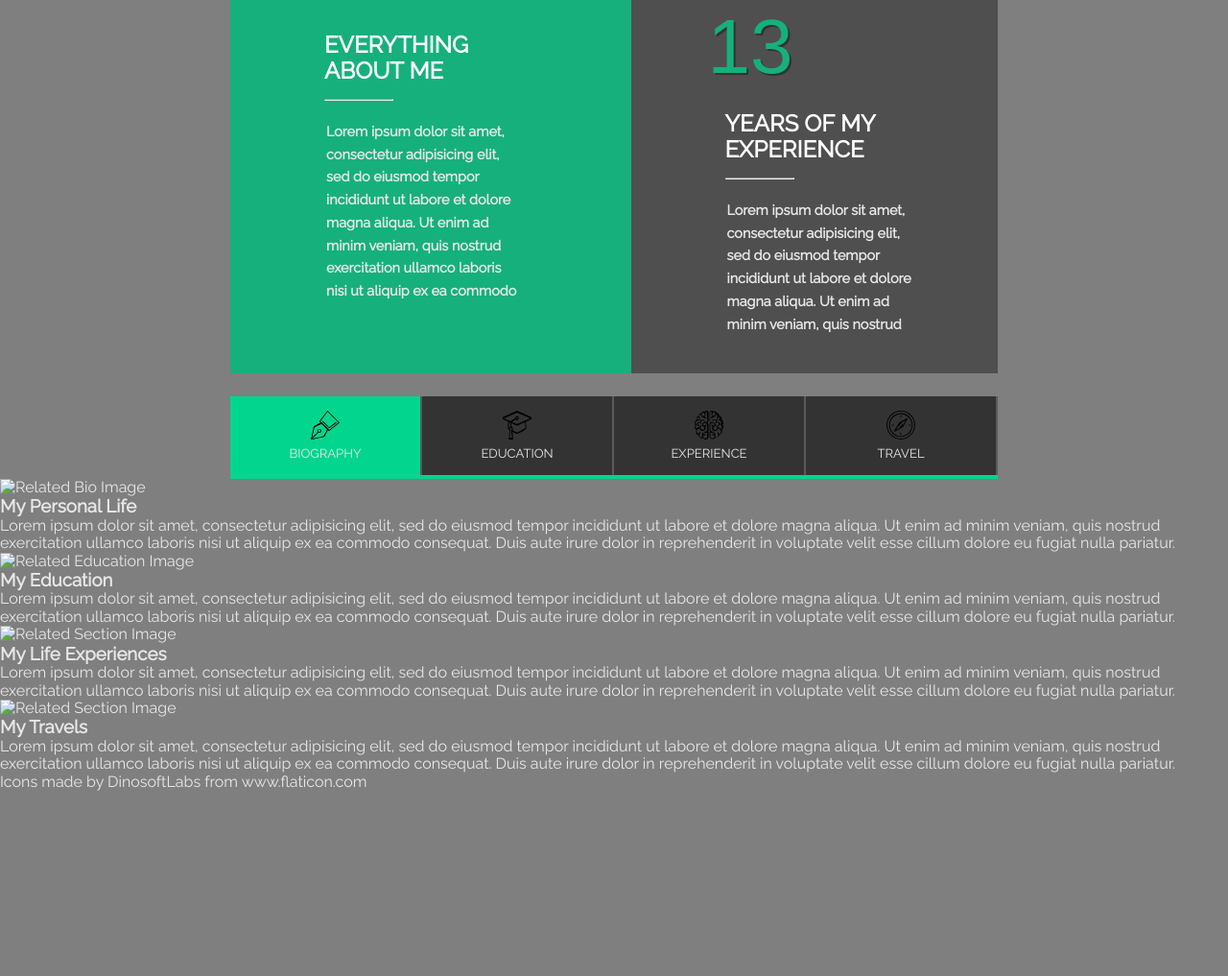
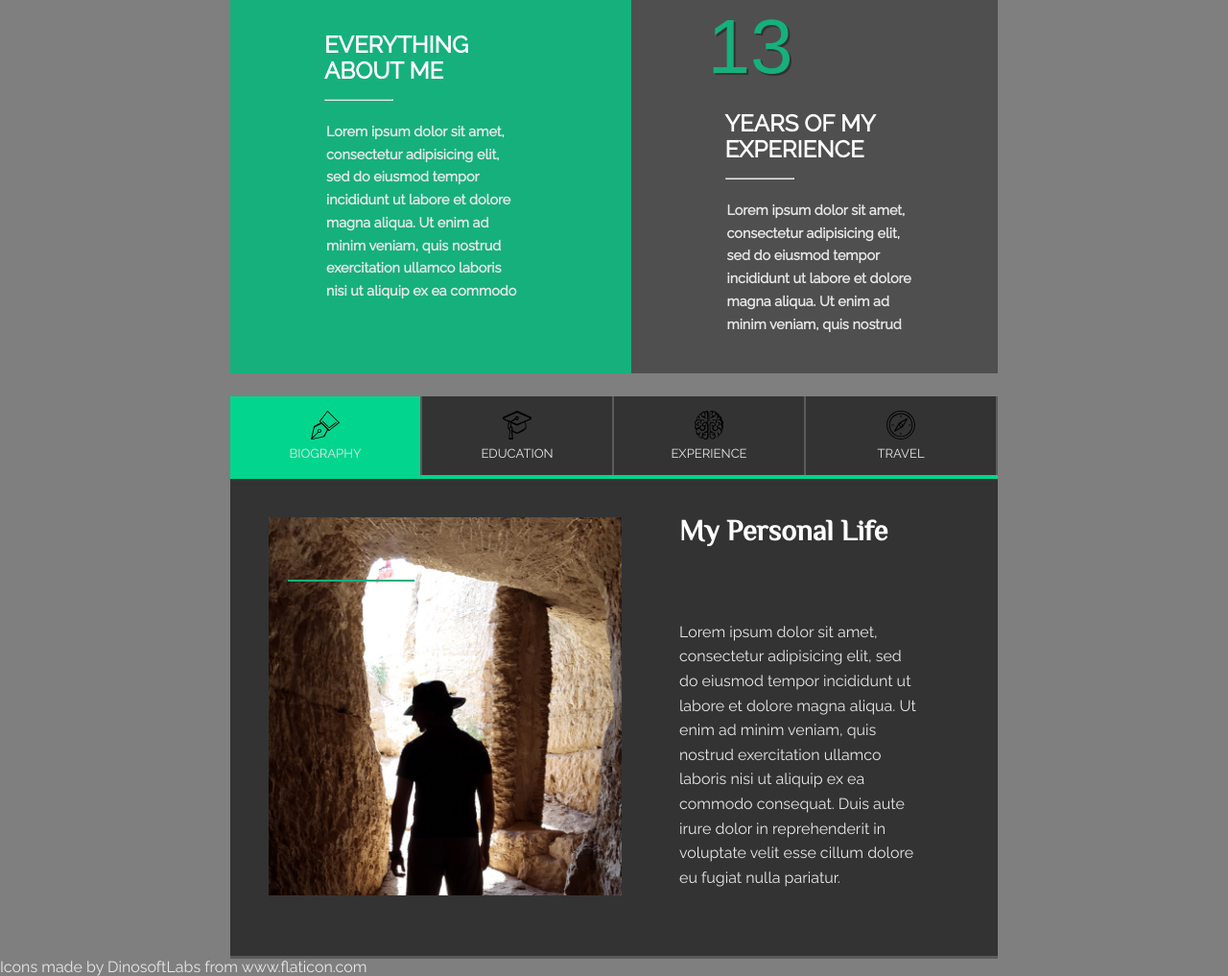
Before and after one commit to HamedPour/Basics-done-wrong, a website: page app/index.html in a window 1280 px wide. Shown: the part 573-1590 px from the top of the page at 96% size. Before the commit the page ends 1397 px from the top, so only its background shows below. Drawn offline with Linux system fonts and the light colour scheme; files that its build step writes are made by us from their sources.

Commit message:
Completed my-section

```diff
--- a/app/assets/styles/base/_mixins.css
+++ b/app/assets/styles/base/_mixins.css
@@ -1,5 +1,5 @@
 @define-mixin atSmall {
-  @media (min-width: 530px){
+  @media (min-width: 355px){
     @mixin-content;
   }
 }
--- a/app/assets/styles/master.css
+++ b/app/assets/styles/master.css
@@ -23,3 +23,4 @@ Make sure you NPM postcss IMPORT before or else it wont work*/
 @import "modules/_topics";
 @import "modules/_sprite";
 @import "modules/_icon";
+@import "modules/_my";
--- /dev/null
+++ b/app/assets/styles/modules/_my.css
@@ -0,0 +1,79 @@
+.my {
+  background-color: rgba($darkGray, 0.8);
+  height: 550px;;
+  border-bottom: 3px solid $mistyGray;
+
+  @mixin atMedium{
+    height: 500px;
+  }
+
+  &__image {
+
+    display: none;
+
+    @mixin atMedium {
+
+      display: block;
+      position: relative;
+      margin-left: 40px;
+      width: 46%;
+      margin-top: 40px;
+      height: auto;
+      float: left;
+    }
+  }
+
+  &__headline {
+    font-family: 'El Messiri', sans-serif;
+    font-size: 1.9rem;
+    position: relative;
+
+    @mixin atSmall {
+    padding-top: 40px;
+    text-align: center;
+
+  }
+
+    @mixin atMedium {
+      text-align: left;
+      /*top: 40px;*/
+      left: 60px;
+    }
+  }
+
+  &__para {
+    max-width: 250px;
+    line-height: 1.4rem;
+    text-align: center;
+    margin-left: auto;
+    margin-right: auto;
+    padding-top: 40px;
+
+    @mixin atMedium {
+      text-align: left;
+      position: relative;
+      line-height: 1.6rem;
+      float: left;
+      left: 60px;
+    }
+  }
+
+  hr{
+    display: none;
+
+    @mixin atMedium{
+      display: block;
+      margin-top: 30px;
+    }
+
+    @mixin atMedium{
+      width: 130px;
+      border: 1px solid $mainGreen;
+    }
+  }
+
+  &--is-hidden{
+    display: none;
+  }
+
+}
--- a/app/index.html
+++ b/app/index.html
@@ -1,5 +1,6 @@
 <!DOCTYPE html>
 <html>
+
 <head>
   <meta name="viewport" content="width=device-width, initial-scale=1" />
   <link href="https://fonts.googleapis.com/css?family=El+Messiri|Raleway" rel="stylesheet">
@@ -12,6 +13,7 @@
   <link rel="stylesheet" href="./build/styles/master.css" />
 
 </head>
+
 <body>
 
   <header class="site-header">
@@ -32,8 +34,7 @@
   <!--  ===============================================================PROLOGUE-->
   <div class="wrapper">
     <div class="prologue">
-        <img class="prologue__image" src="./assets/images/mainPortrait.jpg"
-          alt="Personable Face or Portrait ">
+      <img class="prologue__image" src="./assets/images/mainPortrait.jpg" alt="Personable Face or Portrait ">
       <div class="prologue__text-content">
         <h5 class="prologue__greeting">Hello, I am</h5>
         <h2 class="prologue__title">Hamed Pour</h2>
@@ -49,10 +50,7 @@
           <div>
             <h3 class="headline headline--extra-margin-top ">EVERYTHING ABOUT ME <hr></h3>
 
-              <p>Lorem ipsum dolor sit amet, consectetur adipisicing elit, sed do
-                eiusmod tempor incididunt ut labore et dolore magna aliqua. Ut enim ad
-                minim veniam, quis nostrud exercitation ullamco laboris nisi ut aliquip
-                ex ea commodo
+            <p>Lorem ipsum dolor sit amet, consectetur adipisicing elit, sed do eiusmod tempor incididunt ut labore et dolore magna aliqua. Ut enim ad minim veniam, quis nostrud exercitation ullamco laboris nisi ut aliquip ex ea commodo
             </p>
           </div>
         </div>
@@ -60,9 +58,7 @@
           <div>
             <h2 class="headline headline__numbers">13</h2>
             <h3 class="headline">YEARS OF MY EXPERIENCE <hr></h3>
-              <p>Lorem ipsum dolor sit amet, consectetur adipisicing elit, sed do eiusmod
-                 tempor incididunt ut labore et dolore magna aliqua. Ut enim ad minim
-                 veniam, quis nostrud
+            <p>Lorem ipsum dolor sit amet, consectetur adipisicing elit, sed do eiusmod tempor incididunt ut labore et dolore magna aliqua. Ut enim ad minim veniam, quis nostrud
             </p>
           </div>
         </div>
@@ -102,48 +98,47 @@
 
         </div>
       </div>
-      </div >
+    </div>
   </div>
   <!--  =================================================================MY-BIO-->
-    <div class="my-bio">
-      <img src="" alt="Related Bio Image">
-      <h3> My Personal Life</h3>
-      <p>Lorem ipsum dolor sit amet, consectetur adipisicing elit, sed do eiusmod
-        tempor incididunt ut labore et dolore magna aliqua. Ut enim ad minim veniam,
-         quis nostrud exercitation ullamco laboris nisi ut aliquip ex ea commodo
-          consequat. Duis aute irure dolor in reprehenderit in voluptate velit esse
-          cillum dolore eu fugiat nulla pariatur.</p>
+  <div class="wrapper">
+    <div id="my-bio"class="my">
+      <div class="row ">
+        <img class="my__image" src="assets/images/bioAdventure.jpg" alt="Related Bio Image">
+        <h3 class="headline my__headline"> My Personal Life <hr></h3>
+        <p class="my__para">Lorem ipsum dolor sit amet, consectetur adipisicing elit, sed do eiusmod tempor incididunt ut labore et dolore magna aliqua. Ut enim ad minim veniam, quis nostrud exercitation ullamco laboris nisi ut aliquip ex ea commodo consequat. Duis aute
+          irure dolor in reprehenderit in voluptate velit esse cillum dolore eu fugiat nulla pariatur.</p>
+      </div>
     </div>
     <!--  =================================================================MY-EDU-->
-    <div class="my-edu">
-      <img src="" alt="Related Education Image">
-      <h3> My Education</h3>
-      <p>Lorem ipsum dolor sit amet, consectetur adipisicing elit, sed do eiusmod
-        tempor incididunt ut labore et dolore magna aliqua. Ut enim ad minim veniam,
-         quis nostrud exercitation ullamco laboris nisi ut aliquip ex ea commodo
-          consequat. Duis aute irure dolor in reprehenderit in voluptate velit esse
-          cillum dolore eu fugiat nulla pariatur.</p>
+    <div id="my-edu"class="my my--is-hidden">
+      <div class="row">
+        <img class="my__image" src="assets/images/bioAdventure.jpg" alt="Related Education Image">
+        <h3 class="headline my__headline"> My Education <hr></h3>
+        <p class="my__para">Lorem ipsum dolor sit amet, consectetur adipisicing elit, sed do eiusmod tempor incididunt ut labore et dolore magna aliqua. Ut enim ad minim veniam, quis nostrud exercitation ullamco laboris nisi ut aliquip ex ea commodo consequat. Duis aute
+          irure dolor in reprehenderit in voluptate velit esse cillum dolore eu fugiat nulla pariatur.</p>
+      </div>
     </div>
     <!--  =================================================================MY-EXP-->
-    <div class="my-exp">
-      <img src="" alt="Related Section Image">
-      <h3> My Life Experiences</h3>
-      <p>Lorem ipsum dolor sit amet, consectetur adipisicing elit, sed do eiusmod
-        tempor incididunt ut labore et dolore magna aliqua. Ut enim ad minim veniam,
-         quis nostrud exercitation ullamco laboris nisi ut aliquip ex ea commodo
-          consequat. Duis aute irure dolor in reprehenderit in voluptate velit esse
-          cillum dolore eu fugiat nulla pariatur.</p>
+    <div id="my-exp" class="my my--is-hidden">
+      <div class="row">
+        <img class="my__image" src="assets/images/bioAdventure.jpg" alt="Related Education Image">
+        <h3 class="headline my__headline"> My Experince <hr></h3>
+        <p class="my__para">Lorem ipsum dolor sit amet, consectetur adipisicing elit, sed do eiusmod tempor incididunt ut labore et dolore magna aliqua. Ut enim ad minim veniam, quis nostrud exercitation ullamco laboris nisi ut aliquip ex ea commodo consequat. Duis aute
+          irure dolor in reprehenderit in voluptate velit esse cillum dolore eu fugiat nulla pariatur.</p>
+      </div>
     </div>
     <!--  =============================================================MY-TRAVELS-->
-    <div class="my-travels">
-      <img src="" alt="Related Section Image">
-      <h3> My Travels</h3>
-      <p>Lorem ipsum dolor sit amet, consectetur adipisicing elit, sed do eiusmod
-        tempor incididunt ut labore et dolore magna aliqua. Ut enim ad minim veniam,
-         quis nostrud exercitation ullamco laboris nisi ut aliquip ex ea commodo
-          consequat. Duis aute irure dolor in reprehenderit in voluptate velit esse
-          cillum dolore eu fugiat nulla pariatur.</p>
+    <div id="my-travels"class="my my--is-hidden">
+      <div class="row">
+        <img class="my__image" src="assets/images/bioAdventure.jpg" alt="Related Education Image">
+        <h3 class="headline my__headline"> My Travels <hr></h3>
+        <p class="my__para">Lorem ipsum dolor sit amet, consectetur adipisicing elit, sed do eiusmod tempor incididunt ut labore et dolore magna aliqua. Ut enim ad minim veniam, quis nostrud exercitation ullamco laboris nisi ut aliquip ex ea commodo consequat. Duis aute
+          irure dolor in reprehenderit in voluptate velit esse cillum dolore eu fugiat nulla pariatur.</p>
       </div>
+    </div>
+  </div>
+
   <!--  =================================================================FOOTER-->
   <footer>
 
@@ -155,4 +150,5 @@
 
   <script src="./build/scripts/App.js"></script>
 </body>
+
 </html>
```
Also changed, not shown: app/build/styles/master.css. Lines whose indentation alone changed are shown as unchanged.
